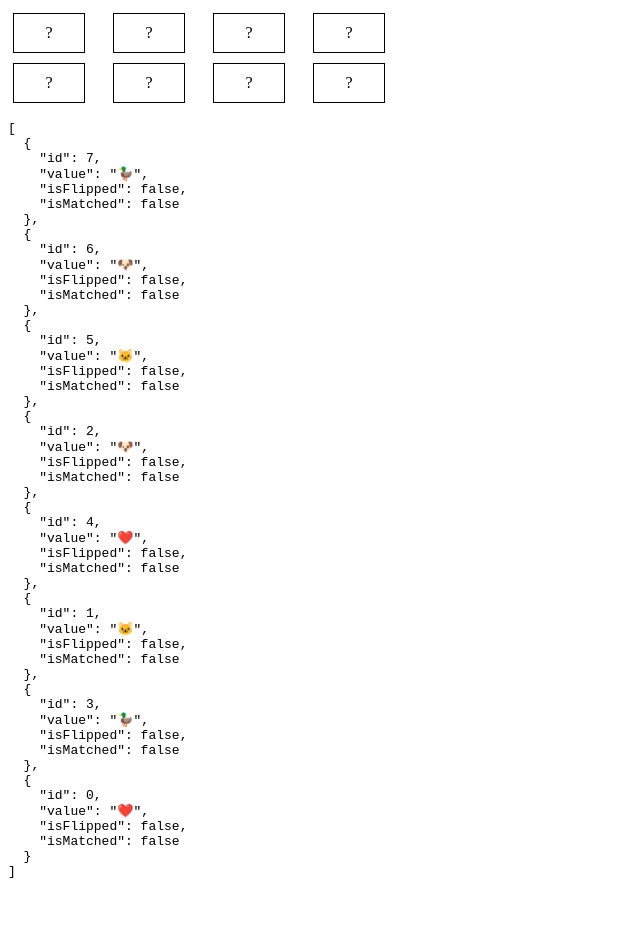
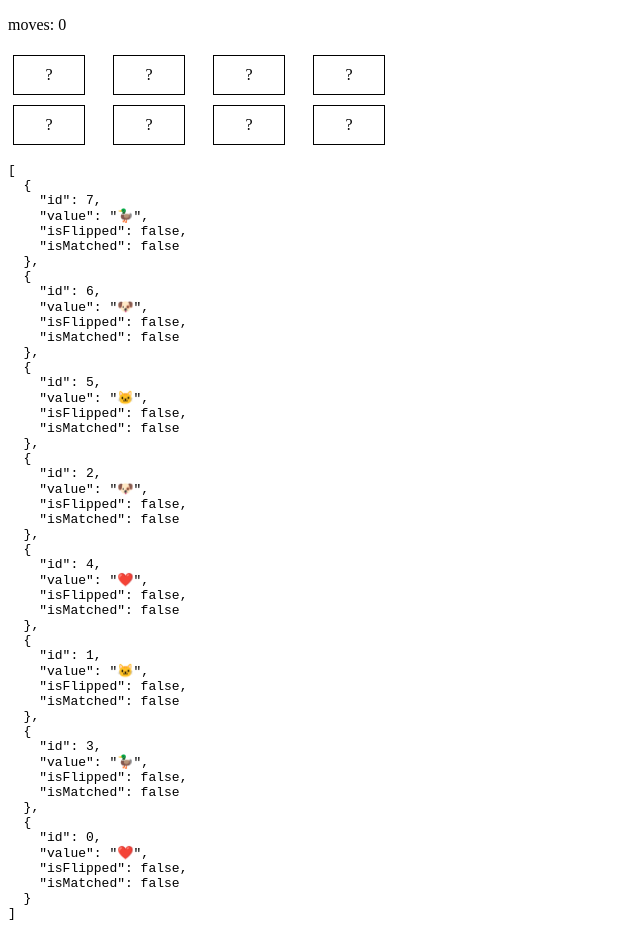
Before and after one commit to LightningMax/memory, a Vue app: page / in a window 1280 px wide. Shown: the whole page, without its empty margins (0-640 px from the left). Before the commit the page ends 892 px from the top, so only its background shows below. Built offline with nearby package versions, Linux system fonts and the light colour scheme.

Commit message:
feat: add move track and comments to explain checkmatch func

```diff
--- a/src/components/Board.vue
+++ b/src/components/Board.vue
@@ -1,14 +1,14 @@
 <script setup>
 import { useGameLogic } from "@/composables/useGameLogic";
 import Card from "./Card.vue";
-const { cards, hasWon, flipCard } = useGameLogic();
+const { cards, hasWon, moves, flipCard } = useGameLogic();
 </script>
 
 <template>
   <div v-if="hasWon">
     <p>You win!</p>
   </div>
-
+  <p>moves: {{ moves }}</p>
   <div class="cards">
     <Card
       v-for="card in cards"
--- a/src/composables/useGameLogic.js
+++ b/src/composables/useGameLogic.js
@@ -25,6 +25,7 @@ export function useGameLogic() {
   const flippedCards = ref([]);
   const cards = ref(shuffle(createDeck(cardValues)));
   const hasWon = ref(false);
+  const moves = ref(0);
 
   function flipCard(card) {
     if (card.isFlipped) return;
@@ -48,10 +49,18 @@ export function useGameLogic() {
   function checkMatch() {
     const [first, second] = flippedCards.value;
 
+    // verifier si la premier carte est égale à la deuxième
     if (first.value === second.value) {
       first.isMatched = true;
       second.isMatched = true;
+
+      // reset le tableau de cartes retournés
       flippedCards.value = [];
+
+      // increment le nb d'essais
+      moves.value++;
+
+      // determine si la partie est finie
       if (checkWin()) {
         hasWon.value = true;
       }
@@ -60,8 +69,9 @@ export function useGameLogic() {
         first.isFlipped = false;
         second.isFlipped = false;
         flippedCards.value = [];
+        moves.value++;
       }, 800);
     }
   }
-  return { cards, hasWon, flipCard };
+  return { cards, hasWon, moves, flipCard };
 }
```
